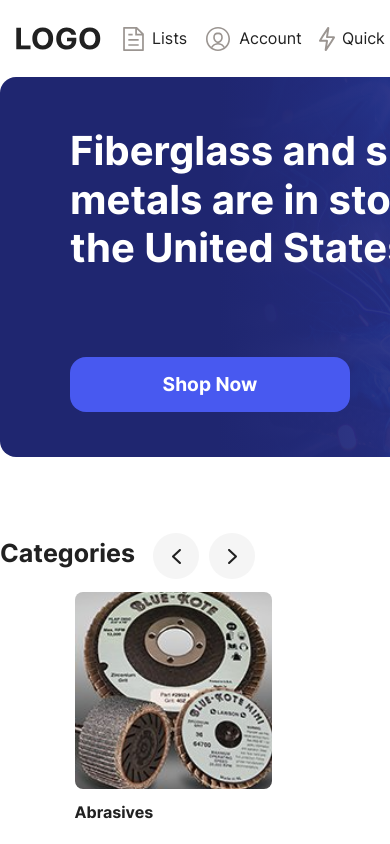
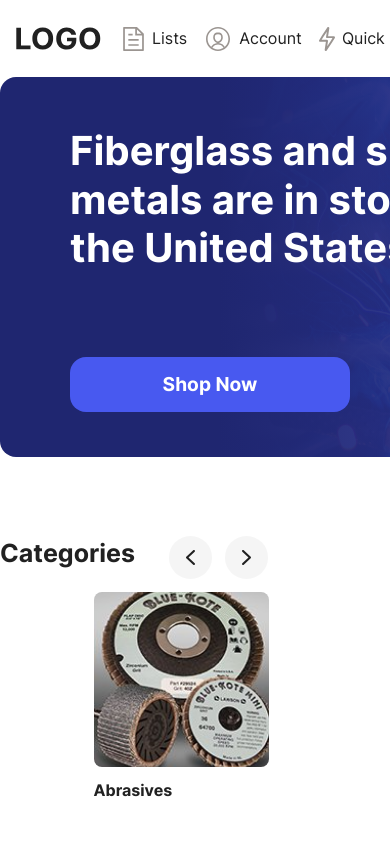
Before and after one commit to AlienAmigo/ccs-test, a React (Create React App) app: page / in a window 390 px wide. Shown: the top 844 px of the page. Built offline with nearby package versions, Linux system fonts and the light colour scheme.

Commit message:
styled Categories for tablet

```diff
--- a/src/views/Home/components/Categories/components/CategoriesItem/style.ts
+++ b/src/views/Home/components/Categories/components/CategoriesItem/style.ts
@@ -1,5 +1,6 @@
 import styled from 'styled-components';
 import { MIXINS } from 'components/UIKit/Mixins';
+import { BREAKPOINTS } from 'components/UIKit/Style';
 
 const Wrapper = styled.div`
   width: 197px;
@@ -45,6 +46,17 @@ const Wrapper = styled.div`
       color: inherit;
     }
   }
+
+  @media screen and (${BREAKPOINTS.SM}) {
+    width: 175px;
+    height: 215px;
+
+    & .categories-item {
+      &__img-wrapper {
+        height: 175px;
+      }
+    }
+  }
 `;
 
 export default Wrapper;
--- a/src/views/Home/components/Categories/index.tsx
+++ b/src/views/Home/components/Categories/index.tsx
@@ -15,7 +15,7 @@ const responsive = {
   },
   tablet: {
     breakpoint: { max: 1440, min: 768 },
-    items: 5,
+    items: 4,
     slidesToSlide: 1 // optional, default to 1.
   },
   mobile: {
--- a/src/views/Home/components/Categories/style.ts
+++ b/src/views/Home/components/Categories/style.ts
@@ -1,5 +1,6 @@
 import styled from 'styled-components';
 import { MIXINS } from 'components/UIKit/Mixins';
+import { BREAKPOINTS } from 'components/UIKit/Style';
 import prevImg from './assets/arrow-prev.svg';
 import nextImg from './assets/arrow-next.svg';
 
@@ -57,7 +58,9 @@ const Wrapper = styled.section`
         position: absolute;
         bottom: calc(100% + 13px);
         width: 46px;
+        min-width: inset;
         height: 46px;
+        min-height: unsets;
         border-radius: 50%;
         background-color: var(--gray-light-color);
         background-repeat: no-repeat;
@@ -84,6 +87,40 @@ const Wrapper = styled.section`
       }
     }
   }
+
+  @media screen and (${BREAKPOINTS.SM}) {
+    & .categories {
+      &__live-chat-btn {
+        ${MIXINS.BUTTON_BASIC_STYLE('0.875rem', '20px')};
+        min-width: 181px;
+        height: 45px;
+        padding: 0 28px 0 24px;
+        box-shadow: 0 4px 11px rgba(33, 33, 33, 0.35);
+        text-decoration: none;
+
+        svg {
+          width: 24px;
+          height: 21px;
+          margin-left: 15px;
+        }
+
+        &:hover {
+          box-shadow: none;
+        }
+      }
+
+      &__carousel {
+        margin: 0 -5px;
+
+        .react-multiple-carousel__arrow {
+          position: absolute;
+          bottom: calc(100% + 13px);
+          width: 36px;
+          height: 36px;
+        }
+      }
+    }
+  }
 `;
 
 export default Wrapper;
```
